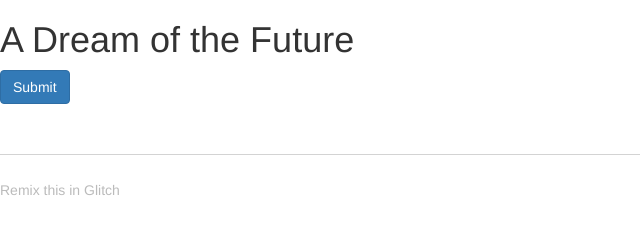
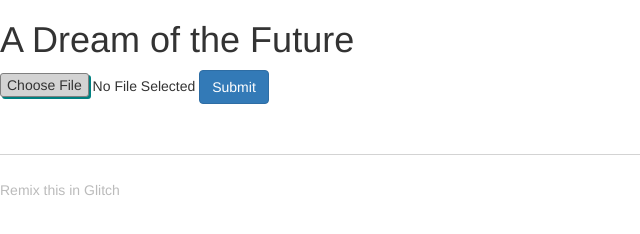
Before and after one commit to WorldPierce/file-metadata-microservice, a website: page views/index.html in a window 1280 px wide. Shown: the whole page, without its empty margins (0-640 px from the left). Drawn offline with nearby package versions, Linux system fonts and the light colour scheme.

Commit message:
Checkpoint

```diff
--- a/public/client.js
+++ b/public/client.js
@@ -7,6 +7,6 @@
 var app = angular.module('fileApp', []);
 
 app.controller('fileAppCtrl', ($scope) => {
-
+ $scope.file = "No File Selected"
 
 })
--- a/views/index.html
+++ b/views/index.html
@@ -26,8 +26,11 @@
     </header>
 
     <main ng-controller="fileAppCtrl">
-
-      <a class="btn btn-primary" ng-href='/get-file-size'>Submit</a>
+      <button>
+        Choose File
+      </button>
+      {{file}}
+      <a class="btn btn-primary" ng-href="/get-file-size">Submit</a>
 
     </main>
 
```
